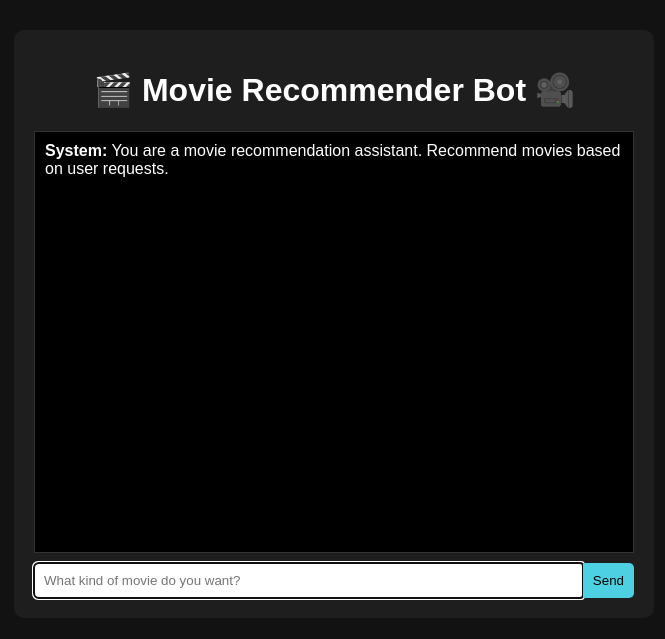
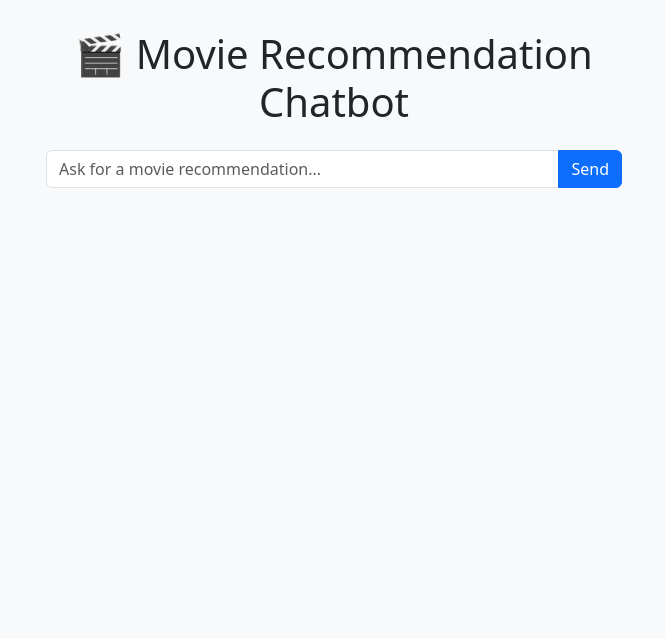
Before and after one commit to YonghoLee79/movie_recommendation_agent, a Flask app: page / in a window 1280 px wide. Shown: the top 639 px of the page, without its empty margins (306-971 px from the left). Run offline with Flask 3, Linux system fonts and the light colour scheme.

Commit message:
feat: improve chat UI with Bootstrap

```diff
--- a/app.py
+++ b/app.py
@@ -1,34 +1,17 @@
-import os
 from flask import Flask, request, render_template
-from openai import OpenAI
-from dotenv import load_dotenv
-
-load_dotenv()
-OPENAI_API_KEY = os.environ.get("OPENAI_API_KEY")
-client = OpenAI(api_key=OPENAI_API_KEY)
+from config import OPENAI_API_KEY
+from services.openai_service import OpenAIService
 
 app = Flask(__name__)
-
-messages = [
-    {"role": "system", "content": "You are a movie recommendation assistant. Recommend movies based on user requests."}
-]
+openai_service = OpenAIService(api_key=OPENAI_API_KEY)
 
 @app.route("/", methods=["GET", "POST"])
 def chat():
-    global messages
     if request.method == "POST":
         user_input = request.form["message"]
-        messages.append({"role": "user", "content": user_input})
-
-        response = client.chat.completions.create(
-            model="gpt-4o",
-            messages=messages
-        )
-
-        assistant_reply = response.choices[0].message.content
-        messages.append({"role": "assistant", "content": assistant_reply})
-
-    return render_template("chat.html", messages=messages)
+        openai_service.add_user_message(user_input)
+        assistant_reply = openai_service.get_assistant_reply()
+    return render_template("chat.html", messages=openai_service.messages)
 
 if __name__ == "__main__":
     app.run(debug=True)
--- /dev/null
+++ b/config.py
@@ -0,0 +1,6 @@
+import os
+from dotenv import load_dotenv
+
+load_dotenv()
+
+OPENAI_API_KEY = os.environ.get("OPENAI_API_KEY")
--- a/templates/chat.html
+++ b/templates/chat.html
@@ -2,23 +2,44 @@
 <html lang="en">
 <head>
   <meta charset="UTF-8" />
-  <meta name="viewport" content="width=device-width, initial-scale=1.0" />
-  <title>Movie Recommender Bot</title>
-  <link rel="stylesheet" href="{{ url_for('static', filename='style.css') }}">
+  <title>Movie Recommendation Chatbot</title>
+  <link
+    href="https://cdn.jsdelivr.net/npm/bootstrap@5.3.2/dist/css/bootstrap.min.css"
+    rel="stylesheet"
+  >
+  <style>
+    body { background-color: #f8f9fa; }
+    .chat-container { max-width: 600px; margin: 30px auto; }
+    .message { margin-bottom: 15px; }
+    .user-message { background-color: #d1e7dd; padding: 10px; border-radius: 10px; text-align: right; }
+    .assistant-message { background-color: #fff3cd; padding: 10px; border-radius: 10px; }
+  </style>
 </head>
 <body>
-  <div class="container">
-    <h1>🎬 Movie Recommender Bot 🎥</h1>
-    <div class="chat-box">
-      {% for msg in messages %}
-        <div class="{{ msg.role }}">
-          <strong>{{ msg.role.capitalize() }}:</strong> {{ msg.content }}
+  <div class="container chat-container">
+    <h1 class="text-center mb-4">🎬 Movie Recommendation Chatbot</h1>
+
+    <div class="mb-4">
+      {% for message in messages %}
+        <div class="message">
+          {% if message.role == 'user' %}
+            <div class="user-message">{{ message.content }}</div>
+          {% elif message.role == 'assistant' %}
+            <div class="assistant-message">{{ message.content }}</div>
+          {% endif %}
         </div>
       {% endfor %}
     </div>
-    <form method="post">
-      <input type="text" name="message" autofocus placeholder="What kind of movie do you want?">
-      <button type="submit">Send</button>
+
+    <form method="POST" class="input-group">
+      <input
+        type="text"
+        name="message"
+        class="form-control"
+        placeholder="Ask for a movie recommendation..."
+        required
+      >
+      <button class="btn btn-primary" type="submit">Send</button>
     </form>
   </div>
 </body>
```
Also changed, not shown: services/openai_service.py.txt (added, +23 -0 lines).
